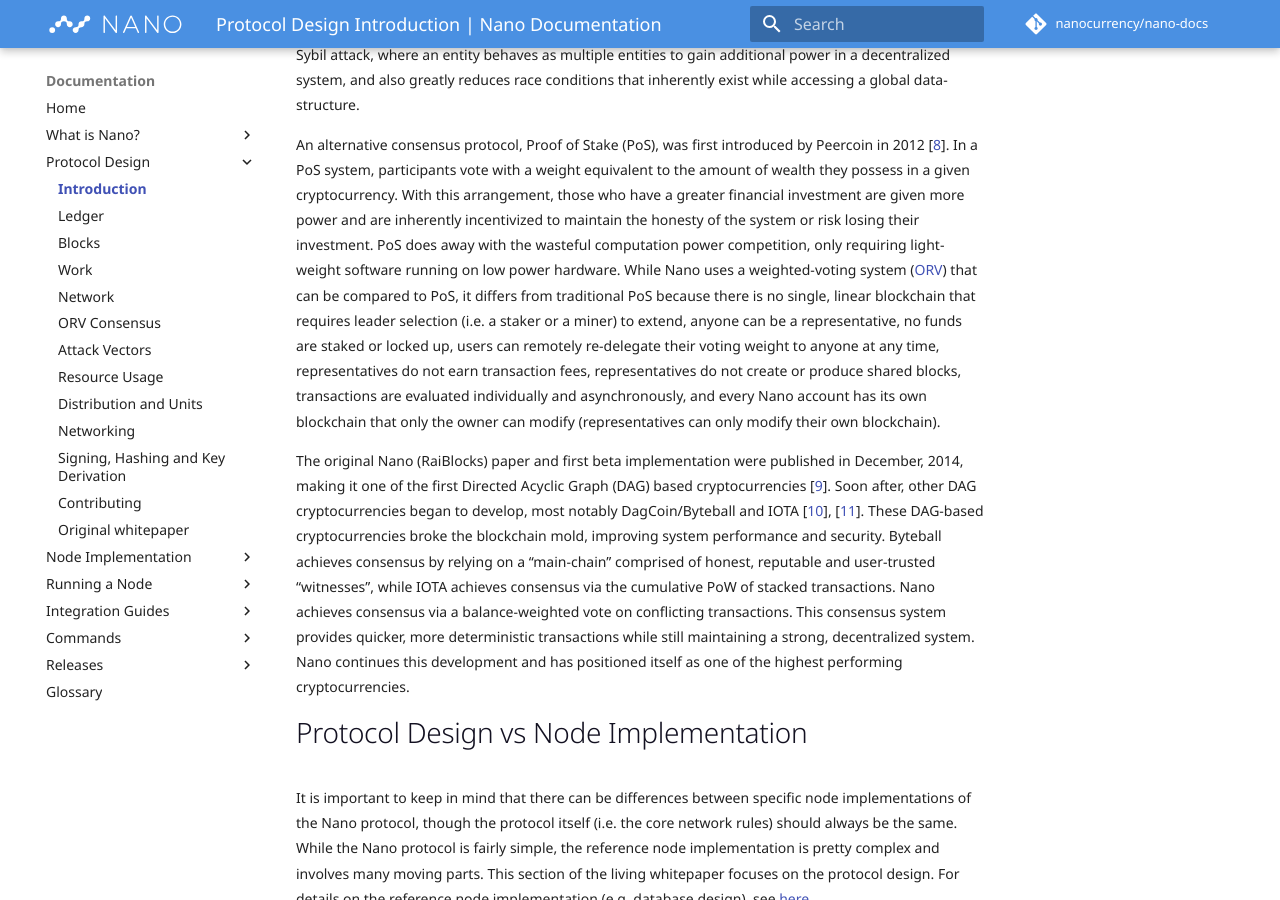
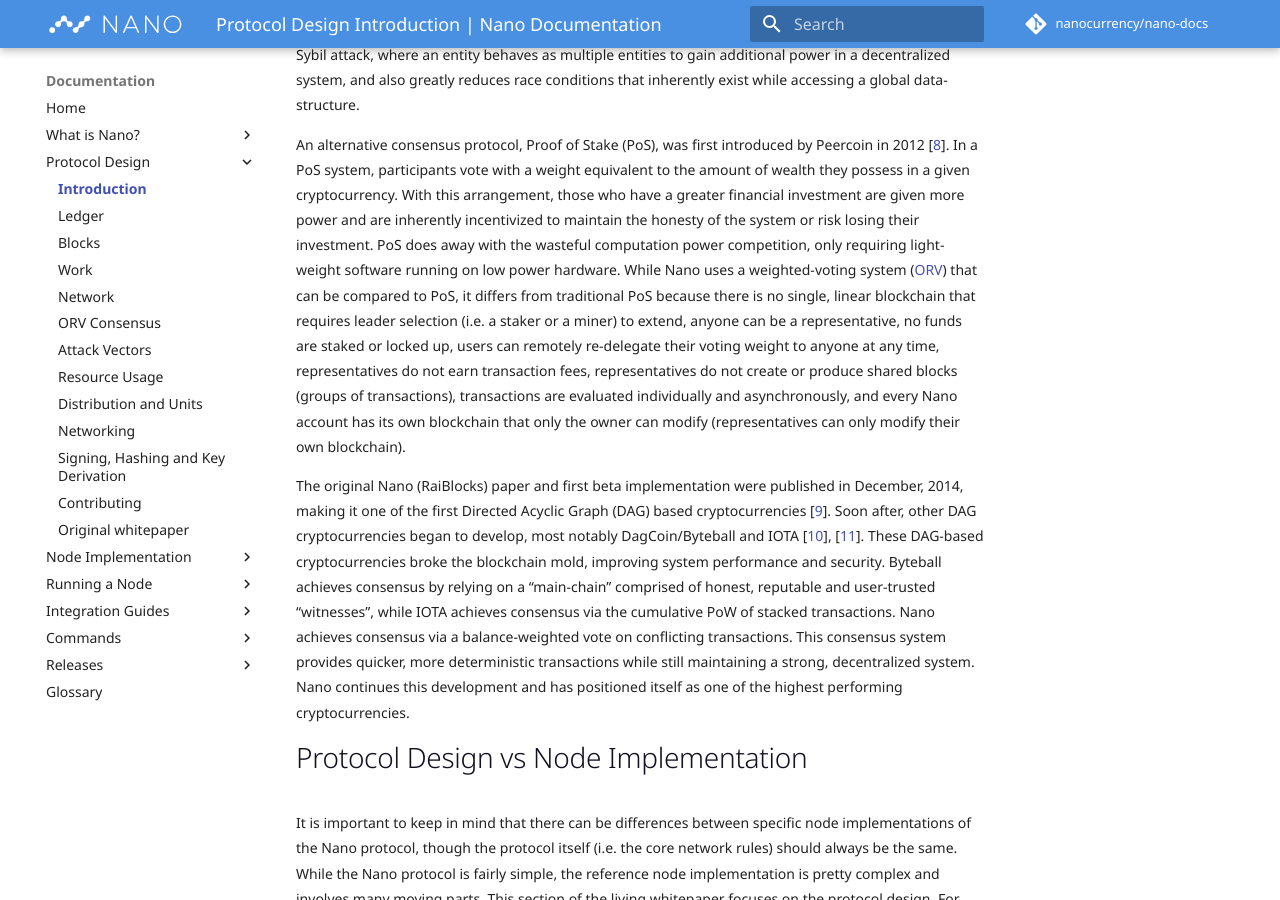
Before and after one commit to nanocurrency/nano-docs, an MkDocs documentation site: the page built from docs/protocol-design/introduction.md, in a window 1280 px wide and 900 px high, scrolled down 2077 px. Built offline with MkDocs 1.6.1 and Material for MkDocs 9.7.7, drawn with Linux system fonts in a browser that asks for light colours; formulas are drawn with MathJax 3; comment, search, counter and statistics services are not loaded.

Commit message:
Update introduction.md
Adding a minor clarification regarding the usage of "blocks" in the ORV vs PoS comparison. In that sentence, it refers to the traditional definition of blocks (group of transactions), not the Nano definition of blocks (a single transaction)

```diff
--- a/docs/protocol-design/introduction.md
+++ b/docs/protocol-design/introduction.md
@@ -37,7 +37,7 @@
 
 Bitcoin, and other cryptocurrencies, function by achieving consensus on their global ledgers in order to verify legitimate transactions while resisting malicious actors. Bitcoin achieves consensus via an economic measure called Proof of Work (PoW). In a PoW system participants compete to compute a number, called a nonce, such that the hash of the entire block is in a target range. This valid range is inversely proportional to the cumulative computation power of the entire Bitcoin network in order to maintain a consistent average time taken to find a valid nonce. The finder of a valid nonce is then allowed to add the block to the blockchain; therefore, those who exhaust more computational resources to compute a nonce play a greater role in the state of the blockchain. PoW provides resistance against a Sybil attack, where an entity behaves as multiple entities to gain additional power in a decentralized system, and also greatly reduces race conditions that inherently exist while accessing a global data-structure.
 
-An alternative consensus protocol, Proof of Stake (PoS), was first introduced by Peercoin in 2012 [[8](https://peercoin.net/assets/paper/peercoin-paper.pdf)]. In a PoS system, participants vote with a weight equivalent to the amount of wealth they possess in a given cryptocurrency. With this arrangement, those who have a greater financial investment are given more power and are inherently incentivized to maintain the honesty of the system or risk losing their investment. PoS does away with the wasteful computation power competition, only requiring light-weight software running on low power hardware. While Nano uses a weighted-voting system ([ORV](/glossary#open-representative-voting-orv)) that can be compared to PoS, it differs from traditional PoS because there is no single, linear blockchain that requires leader selection (i.e. a staker or a miner) to extend, anyone can be a representative, no funds are staked or locked up, users can remotely re-delegate their voting weight to anyone at any time, representatives do not earn transaction fees, representatives do not create or produce shared blocks, transactions are evaluated individually and asynchronously, and every Nano account has its own blockchain that only the owner can modify (representatives can only modify their own blockchain).
+An alternative consensus protocol, Proof of Stake (PoS), was first introduced by Peercoin in 2012 [[8](https://peercoin.net/assets/paper/peercoin-paper.pdf)]. In a PoS system, participants vote with a weight equivalent to the amount of wealth they possess in a given cryptocurrency. With this arrangement, those who have a greater financial investment are given more power and are inherently incentivized to maintain the honesty of the system or risk losing their investment. PoS does away with the wasteful computation power competition, only requiring light-weight software running on low power hardware. While Nano uses a weighted-voting system ([ORV](/glossary#open-representative-voting-orv)) that can be compared to PoS, it differs from traditional PoS because there is no single, linear blockchain that requires leader selection (i.e. a staker or a miner) to extend, anyone can be a representative, no funds are staked or locked up, users can remotely re-delegate their voting weight to anyone at any time, representatives do not earn transaction fees, representatives do not create or produce shared blocks (groups of transactions), transactions are evaluated individually and asynchronously, and every Nano account has its own blockchain that only the owner can modify (representatives can only modify their own blockchain).
 
 The original Nano (RaiBlocks) paper and first beta implementation were published in December, 2014, making it one of the first Directed Acyclic Graph (DAG) based cryptocurrencies [[9](https://content.nano.org/whitepaper/Nano_Whitepaper_en.pdf)]. Soon after, other DAG cryptocurrencies began to develop, most notably DagCoin/Byteball and IOTA [[10](https://dagcoin.org/wp-content/uploads/2019/07/Dagcoin_White_Paper.pdf)], [[11](https://blog.iota.org/on-the-tangle-white-papers-proofs-airplanes-and-local-modifiers-44683aff8fea)]. These DAG-based cryptocurrencies broke the blockchain mold, improving system performance and security. Byteball achieves consensus by relying on a “main-chain” comprised of honest, reputable and user-trusted “witnesses”, while IOTA achieves consensus via the cumulative PoW of stacked transactions. Nano achieves consensus via a balance-weighted vote on conflicting transactions. This consensus system provides quicker, more deterministic transactions while still maintaining a strong, decentralized system. Nano continues this development and has positioned itself as one of the highest performing cryptocurrencies.
 
```
